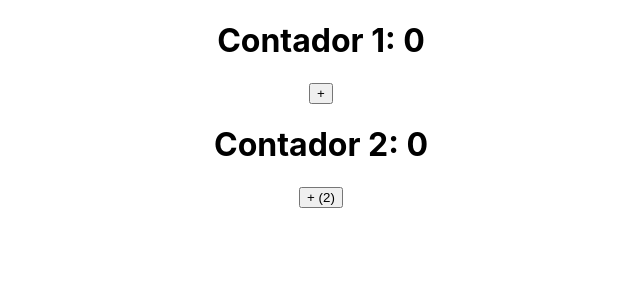
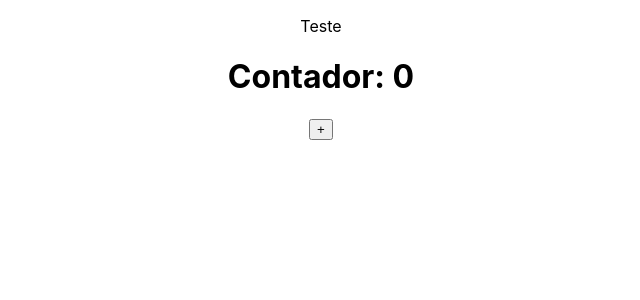
Before and after one commit to AndersonSilva94/curso-reactjs-nextjs-react-hooks, a React (Create React App) app: page / in a window 1280 px wide. Shown: the top 300 px of the page, without its empty margins (319-959 px from the left). Built offline with nearby package versions, Linux system fonts and the light colour scheme.

Commit message:
feat: :rocket: Create useCallback()

```diff
--- a/src/App.js
+++ b/src/App.js
@@ -1,46 +1,37 @@
-import React, { useState, useEffect } from 'react';
+import PropTypes from 'prop-types';
+import React, { useState, useEffect, useCallback } from 'react';
 import logo from './logo.svg';
 import './App.css';
 
-const eventFn = () => {
-  console.log('Primeiro h1 clicado');
-};
+const Button = React.memo(function Button({ incrementButton }) {
+  console.log('Filho renderizou');
+  return <button onClick={() => incrementButton(10)}>+</button>;
+}); // React.memo salva a estrutura do componente e caso ele não mude, o componente não será re-renderizado.
 
 function App() {
   const [counter, setCounter] = useState(0);
-  const [counter2, setCounter2] = useState(0);
 
-  // componentDidUpdate - executa toda vez que o component atualiza
-  /* useEffect(() => {
-    console.log('componentDidUpdate');
-  }); */ // o primeiro parâmetro é uma callback que será executada toda vez que o componente for atualizado
+  const incrementCounter = useCallback((num) => {
+    setCounter((counter) => counter + 1);
+  }, []);
+  //useCallback salva o estado da função e só re-renderiza a mesma caso esta tenha sofrido algum alteração, sendo assim, o uso de depedências é altamente desaconselhável
 
-  // componentDidMount - executa uma vez
-  useEffect(() => {
-    document.querySelectorAll('h1')[0]?.addEventListener('click', eventFn);
-    // console.log('componentDidMount');
-
-    // componentWillAmount - limpeza
-    return () => {
-      document.querySelectorAll('h1')[0]?.removeEventListener('click', eventFn);
-    };
-  }, []); // não pode ter dependência, pois será executado apenas uma vez
-
-  // com dependência - executa toda vez que a dependência mudar
-  useEffect(() => {
-    console.log('contador mudou para', counter);
-  }, [counter]); // é preciso passar um segundo parâmetro que são as dependências
+  console.log('Pai renderizou');
 
   return (
     <div className="App">
-      <h1>Contador 1: {counter}</h1>
-      <button onClick={() => setCounter(counter + 1)}>+</button>
-      <h1>Contador 2: {counter2}</h1>
-      <button onClick={() => setCounter2(counter2 + 1)}>+ (2)</button>
+      <p>Teste</p>
+      <h1>Contador: {counter}</h1>
+      <Button incrementButton={incrementCounter} />
     </div>
   );
 }
 
+Button.propTypes = {
+  incrementButton: PropTypes.func,
+};
+
+// **************************************************************************
 // como o componente é montado através de classes
 /* class App extends React.Component {
   constructor(props) {
@@ -75,6 +66,7 @@ function App() {
   }
 } */
 
+// **************************************************************************
 // aula sobre criação de useState()
 /* function App() {
   const [reverse, setReverse] = useState(false); //fala de apenas uma coisa de dentro do estado, apenas uma chave e seu valor. Ex: reverse(key): false(value)
@@ -110,4 +102,45 @@ function App() {
   );
 } */
 
+// ***********************************************************************
+// aula sobre useEffect
+/* const eventFn = () => {
+  console.log('Primeiro h1 clicado');
+};
+
+function App() {
+  const [counter, setCounter] = useState(0);
+  const [counter2, setCounter2] = useState(0);
+
+  // componentDidUpdate - executa toda vez que o component atualiza
+  useEffect(() => {
+    console.log('componentDidUpdate');
+  }); // o primeiro parâmetro é uma callback que será executada toda vez que o componente for atualizado
+
+  // componentDidMount - executa uma vez
+  useEffect(() => {
+    document.querySelectorAll('h1')[0]?.addEventListener('click', eventFn);
+    // console.log('componentDidMount');
+
+    // componentWillAmount - limpeza
+    return () => {
+      document.querySelectorAll('h1')[0]?.removeEventListener('click', eventFn);
+    };
+  }, []); // não pode ter dependência, pois será executado apenas uma vez
+
+  // com dependência - executa toda vez que a dependência mudar
+  useEffect(() => {
+    console.log('contador mudou para', counter);
+  }, [counter]); // é preciso passar um segundo parâmetro que são as dependências
+
+  return (
+    <div className="App">
+      <h1>Contador 1: {counter}</h1>
+      <button onClick={() => setCounter(counter + 1)}>+</button>
+      <h1>Contador 2: {counter2}</h1>
+      <button onClick={() => setCounter2(counter2 + 1)}>+ (2)</button>
+    </div>
+  );
+} */
+
 export default App;
```
Also changed, not shown: 1 other file (tests, documents, lock files or other folders).
